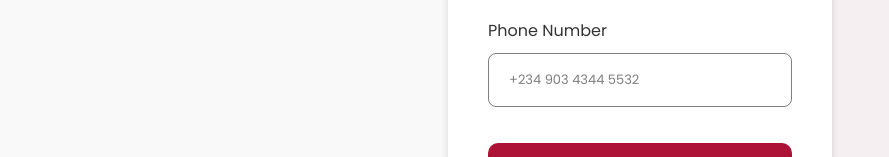
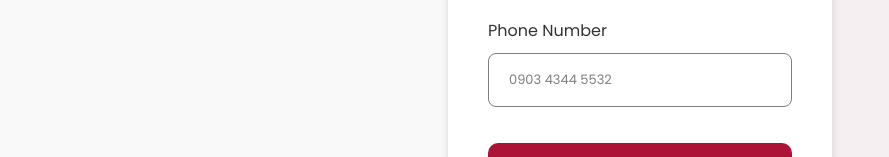
Before and after one commit to Crediometer/Crediopay, a React (Create React App) app: page /signup in a window 1280 px wide. Shown: the part 376-533 px from the top of the page, without its empty margins (0-889 px from the left). Built offline with nearby package versions, Linux system fonts and the light colour scheme; a web font is replaced by a local one.

Commit message:
PRODUCTION THINGS 4 :)

```diff
--- a/src/Pages/Dashboard/Dashboard.js
+++ b/src/Pages/Dashboard/Dashboard.js
@@ -34,7 +34,7 @@ const Dashboard = ({fetchanalytics,
     clientid,
     cid,
     business,
-    vault,getprofile
+    vault,getprofile, getprofileloading
 }) => {
     const [isActive, setIsActive] = useState(1);
     const [isDropdownOpen, setDropdownOpen] = useState(false);
@@ -60,8 +60,10 @@ const Dashboard = ({fetchanalytics,
         copy(vault?.accountBalance);
     }
     const redirect = () =>{
-        if (getProfileFetched && !getprofile) {
-            history("/registration");
+        if(!getprofileloading){
+            if (getprofile==="") {
+                history("/registration");
+            }
         }
     }
     const fetchData = async () => {
@@ -230,6 +232,7 @@ const mapStoreToProps = (state) => {
         sum: state.sumtransaction,
         profile: state.profile,
         vault:state?.vault?.data?.data?.mainAccount,
+        getprofileloading: state?.getprofile?.loading,
         getprofile: state?.getprofile?.data?.businessPartnerInfo
     };
 };
--- a/src/Pages/Register/Register.js
+++ b/src/Pages/Register/Register.js
@@ -95,13 +95,14 @@ const Register = (props) => {
                                 <div className="inputbox2 inputbox-login">
                                     <input
                                         type="tel"
-                                        placeholder='+234 903 4344 5532'
+                                        placeholder='0903 4344 5532'
+                                        maxLength={11}
                                         onChange={handleNumber}
                                         onBlur={handleNumber}
                                         required
                                     >
                                     </input>
-                                    <span className='place-mobile'>+234 903 4344 5532</span>
+                                    <span className='place-mobile'>0903 4344 5532</span>
                                 </div>
                             </div>
                             {/* <div className="inputfield-4 loginfield">
```
